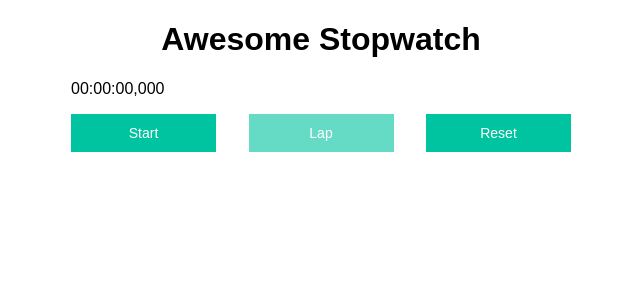
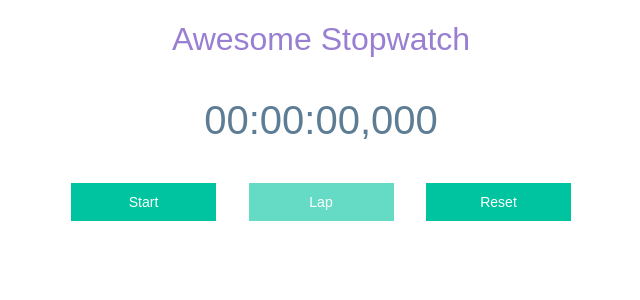
Before and after one commit to SergeyShvaitser/intu-test, a React (Create React App) app: page / in a window 1280 px wide. Shown: the top 300 px of the page, without its empty margins (319-959 px from the left). Built offline with nearby package versions, Linux system fonts and the light colour scheme.

Commit message:
Add some styles

```diff
--- a/src/views/common/Button.js
+++ b/src/views/common/Button.js
@@ -38,6 +38,7 @@ const StyledButton = styled.button`
 
   &:focus {
     background-color: none;
+    outline:0;
   }
 
   &:disabled {
--- a/src/views/components/Counter.js
+++ b/src/views/components/Counter.js
@@ -6,7 +6,7 @@ import styled from 'styled-components'
 
 const Counter = ({currentTime, start, reset, confirmLap, isStarted}) => (
   <div>
-    <p>{formatTime(currentTime)}</p>
+    <Time>{formatTime(currentTime)}</Time>
     <Actions>
       <Button onClick={() => start(isStarted)} isStarted={isStarted}>{isStarted ? 'Stop' : 'Start'}</Button>
       <Button onClick={confirmLap} disabled={!currentTime || !isStarted}>Lap</Button>
@@ -18,13 +18,19 @@ const Counter = ({currentTime, start, reset, confirmLap, isStarted}) => (
 Counter.propTypes = {
   currentTime: PropTypes.number.isRequired,
   start: PropTypes.func.isRequired,
-  stop: PropTypes.func.isRequired,
+  reset: PropTypes.func.isRequired,
   confirmLap: PropTypes.func.isRequired,
   isStarted: PropTypes.bool.isRequired,
 };
 
 export default Counter;
 
+const Time = styled.p`
+  font-size: 40px;
+  text-align: center;
+  color: #426882db;
+`
+
 const Actions = styled.div`
   display: flex;
   justify-content: space-between;
--- a/src/views/components/LapsList.js
+++ b/src/views/components/LapsList.js
@@ -1,15 +1,19 @@
 import React from 'react';
 import PropTypes from 'prop-types';
 import formatTime from 'utils/formatTime';
+import styled from 'styled-components'
 
 const LapsList = ({laps}) => (
-  <div>
-    <ul>
-      {laps.map((lap, i) => (
-        <li key={i}>{formatTime(lap)}</li>
-      ))}
-    </ul>
-  </div>
+  laps.length > 0 && (
+    <Wrapper>
+      <h2>Laps list:</h2>
+      <LapsWrapper>
+        {laps.map((lap, i) => (
+          <p key={i}>{`${laps.length - i}. ${formatTime(lap)}`}</p>
+        ))}
+      </LapsWrapper>
+    </Wrapper>
+  )
 );
 
 LapsList.propTypes = {
@@ -17,3 +21,27 @@ LapsList.propTypes = {
 };
 
 export default LapsList;
+
+const Wrapper = styled.div`
+  h2 {
+    text-align: center;
+    text-decoration: underline;
+    color: #5b5a80;
+  }
+`
+
+const LapsWrapper = styled.div`
+  border: 1px solid #efe5e5;
+
+  p {
+    text-align: center;
+    font-size: 20px;
+    margin: 0;
+    padding: 5px 0;
+
+    &:nth-child(odd) {
+      background-color: #f0eff5;
+    }
+
+  }
+`
--- a/src/views/containers/Stopwatch.js
+++ b/src/views/containers/Stopwatch.js
@@ -5,8 +5,8 @@ import styled from 'styled-components'
 
 class Stopwatch extends Component {
 
-  constructor(props){
-    super(props);
+  constructor(){
+    super();
 
     this.state = {
       isStarted: false,
@@ -83,5 +83,7 @@ const Wrapper = styled.div`
 
   h1{
     text-align: center;
+    color: #3b09a785;
+    font-weight: 500;
   }
 `
```
